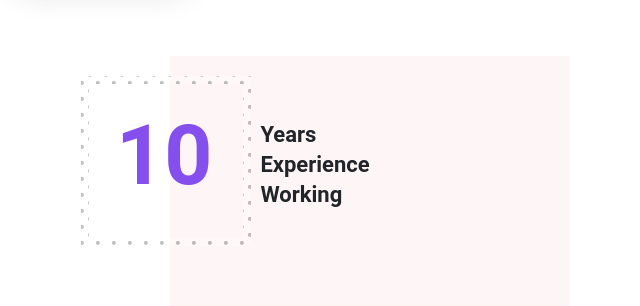
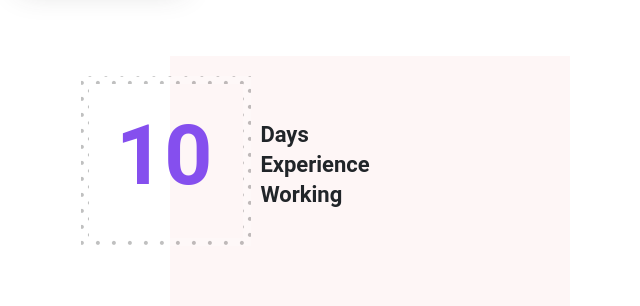
Before and after one commit to Joaovitorrod/DevStudy-Site01, a plain HTML site: page Index.html in a window 1280 px wide. Shown: the part 1580-1886 px from the top of the page, 632-1272 px from the left. Drawn offline with Linux system fonts and the light colour scheme.

Commit message:
Add files via upload

```diff
--- a/Index.html
+++ b/Index.html
@@ -185,7 +185,7 @@
                     <div class="d-flex flex-row years-area">
                         <h2 class="p-3 years">10</h2>
                         <h2>
-                            <span>Years</span>
+                            <span>Days</span>
                             <span>Experience</span>
                             <span>Working</span>
                         </h2>
```
